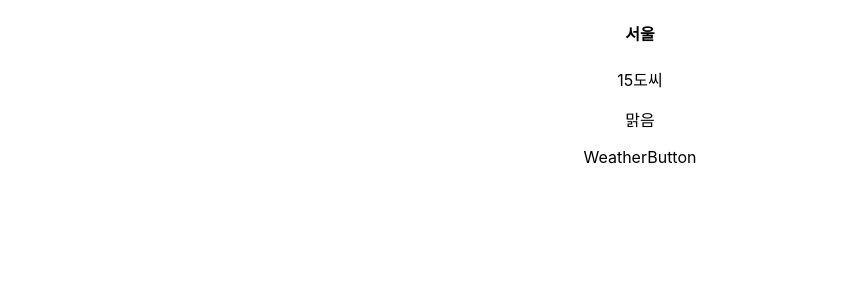
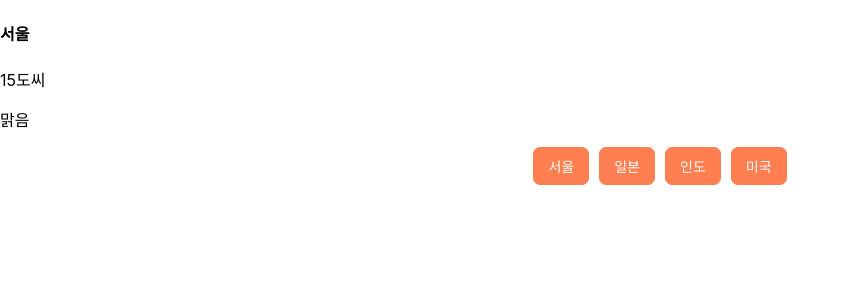
Before and after one commit to dkdkwl/self-weather, a React (Create React App) app: page / in a window 1280 px wide. Shown: the top 300 px of the page, without its empty margins (0-850 px from the left). Built offline with nearby package versions, Linux system fonts and the light colour scheme.

Commit message:
두번째 커밋

```diff
--- a/package.json
+++ b/package.json
@@ -9,6 +9,7 @@
     "react": "^18.2.0",
     "react-dom": "^18.2.0",
     "react-scripts": "5.0.1",
+    "recoil": "^0.7.6",
     "web-vitals": "^2.1.4"
   },
   "scripts": {
--- a/src/App.css
+++ b/src/App.css
@@ -1,38 +1,5 @@
-.App {
-  text-align: center;
-}
-
-.App-logo {
-  height: 40vmin;
-  pointer-events: none;
-}
-
-@media (prefers-reduced-motion: no-preference) {
-  .App-logo {
-    animation: App-logo-spin infinite 20s linear;
-  }
-}
-
-.App-header {
-  background-color: #282c34;
-  min-height: 100vh;
-  display: flex;
-  flex-direction: column;
-  align-items: center;
-  justify-content: center;
-  font-size: calc(10px + 2vmin);
-  color: white;
-}
-
-.App-link {
-  color: #61dafb;
-}
-
-@keyframes App-logo-spin {
-  from {
-    transform: rotate(0deg);
-  }
-  to {
-    transform: rotate(360deg);
-  }
-}
+.buttonList{display: flex;align-items: center;text-align: center;list-style-type: none;justify-content: center;gap: 10px;}
+.buttonList--item{font-size: 14px;list-style: none;background-color: coral;border-radius: 7px;font-style: normal;border: 1px solid coral;}
+.buttonList--item a{font-style: normal;color: #fff;text-decoration: none;display: block;padding: 8px 14px;}
+.buttonList--item:hover{border: 1px solid coral;background-color: #fff;}
+.buttonList--item:hover a{color: coral;}
--- a/src/component/WeatherButton.js
+++ b/src/component/WeatherButton.js
@@ -2,7 +2,12 @@ import React from 'react'
 
 const WeatherButton = () => {
   return (
-    <div>WeatherButton</div>
+    <ul className='buttonList'>
+        <li className='buttonList--item'><a href="javascript:void(0);">서울</a></li>
+        <li className='buttonList--item'><a href="javascript:void(0);">일본</a></li>
+        <li className='buttonList--item'><a href="javascript:void(0);">인도</a></li>
+        <li className='buttonList--item'><a href="javascript:void(0);">미국</a></li>
+    </ul>
   )
 }
 
```
Also changed, not shown: src/recoil/atom.js (added), src/recoil/selectors.js (added), 2 other files (tests, documents, lock files or other folders).
